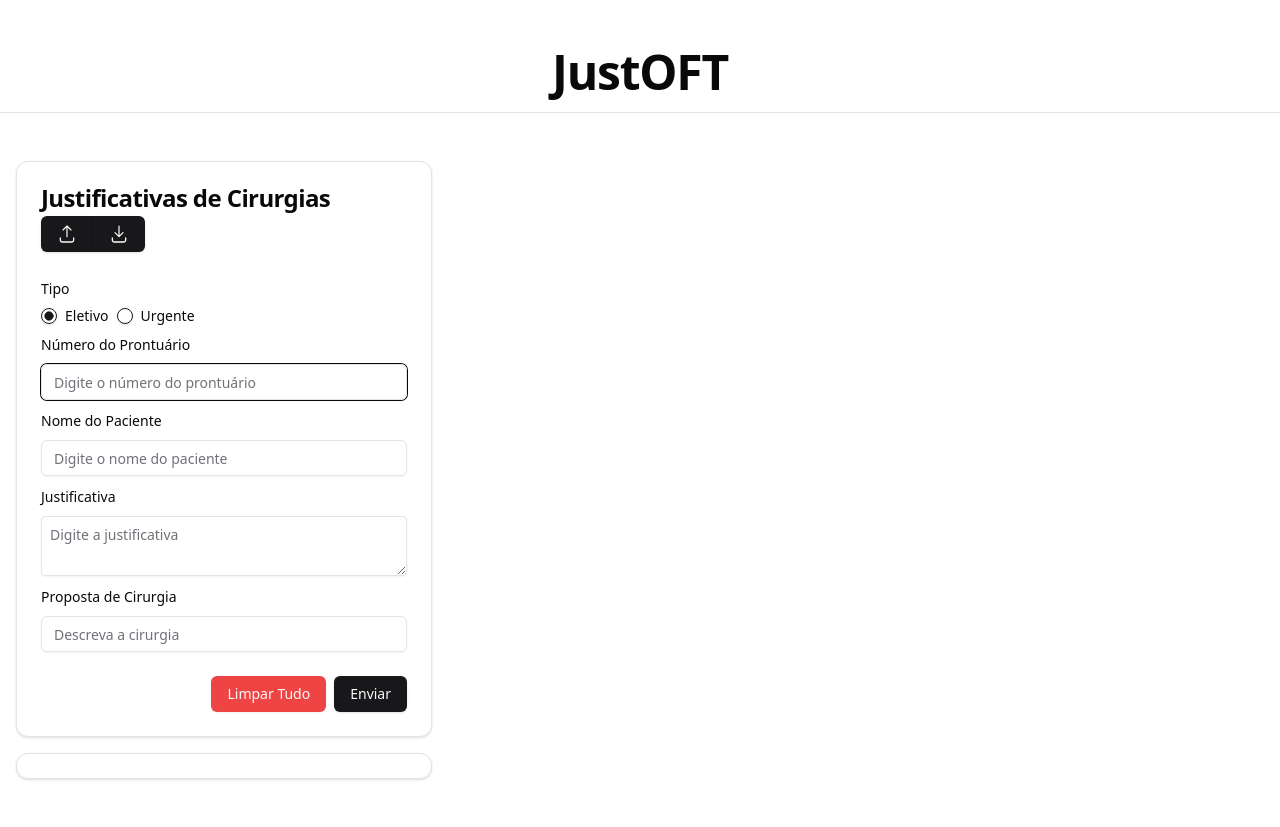
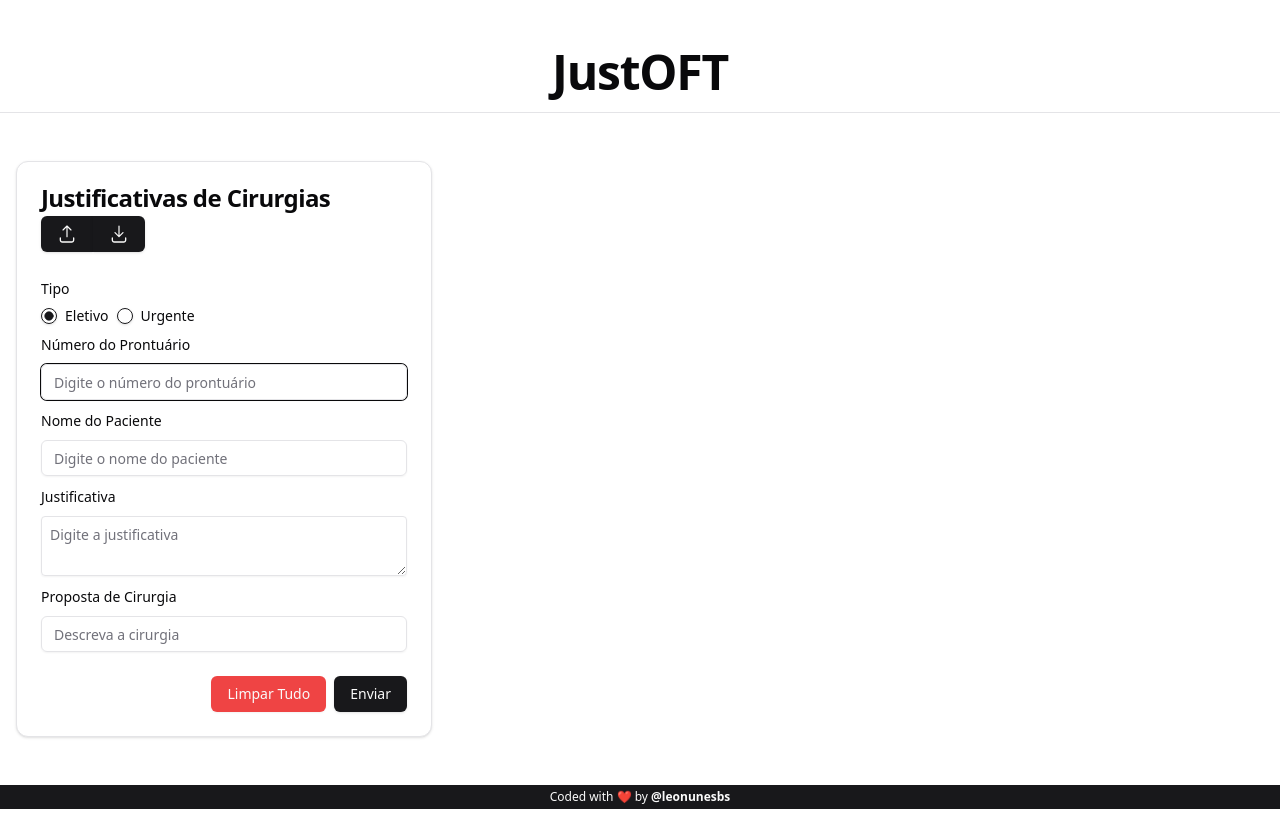
Before and after one commit to leonunesbs/justificativas, a Next.js app: page / in a window 1280 px wide. Built offline with nearby package versions, Linux system fonts and the light colour scheme.

Commit message:
feat(add): footer

```diff
--- a/src/app/layout.tsx
+++ b/src/app/layout.tsx
@@ -1,4 +1,6 @@
 import '@/styles/globals.css';
+
+import Link from 'next/link';
 
 export const metadata = {
   title: 'JustOFT',
@@ -8,7 +10,17 @@ export const metadata = {
 export default function RootLayout({ children }: { children: React.ReactNode }) {
   return (
     <html lang="pt-br">
-      <body>{children}</body>
+      <body>
+        {children}
+        <footer className="flex">
+          <span className="bg-primary text-primary-foreground w-full text-center text-xs py-1">
+            Coded with ❤️ by{' '}
+            <Link href={'https://github.com/leonunesbs'} className="link no-underline  font-bold" target="_blank">
+              @leonunesbs
+            </Link>
+          </span>
+        </footer>
+      </body>
     </html>
   );
 }
--- a/src/app/page.tsx
+++ b/src/app/page.tsx
@@ -196,7 +196,7 @@ export default function Home() {
   };
 
   return (
-    <div>
+    <main>
       <h1 className="mt-12 scroll-m-20 text-4xl font-extrabold tracking-tight lg:text-5xl text-center">JustOFT</h1>
       <Separator className="mt-4" />
       <div className="py-12 px-4 grid grid-cols-1 sm:grid-cols-3 space-y-4 sm:space-y-0 space-x-0 sm:space-x-4 max-w-screen-xl mx-auto">
@@ -325,9 +325,6 @@ export default function Home() {
               </form>
             </Form>
           </Card>
-          <Card>
-            <CardContent className="justify-center flex  items-center"></CardContent>
-          </Card>
         </div>
         <div className="space-y-2 col-span-2">
           {alertMessage && (
@@ -421,6 +418,6 @@ export default function Home() {
           )}
         </div>
       </div>
-    </div>
+    </main>
   );
 }
```
